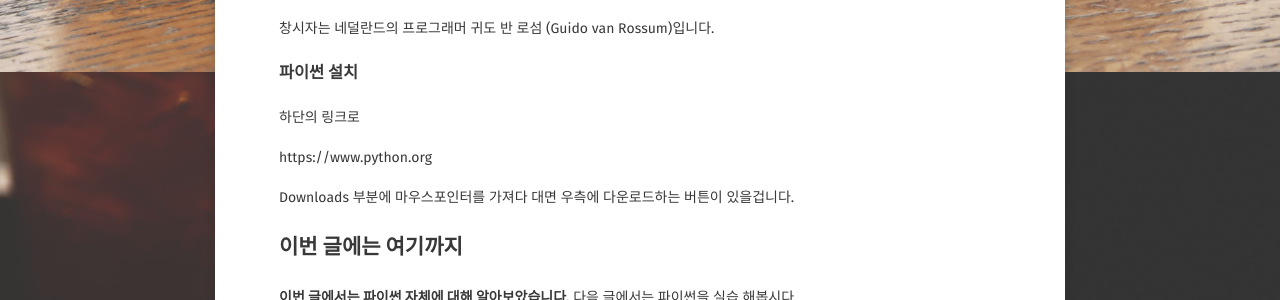
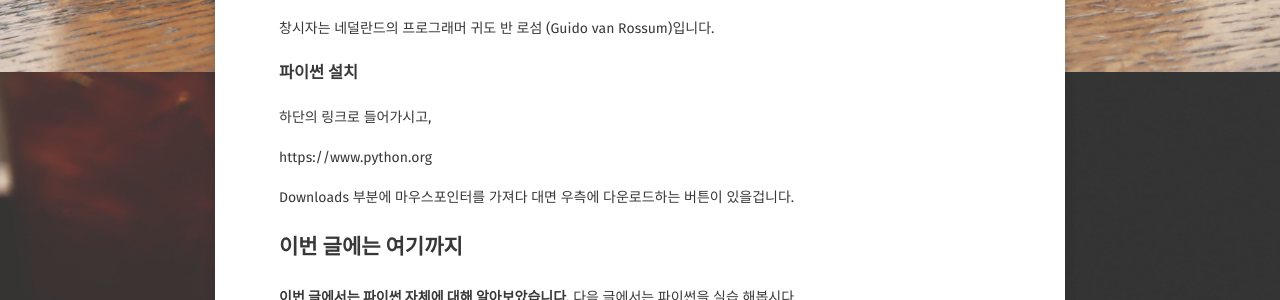
Before and after one commit to yellowwhale23/yellowwhale23.github.com, a Jekyll site: the page built from _posts/2023-02-03-What-is-the-python.md, in a window 1280 px wide. Shown: the part 828-1128 px from the top of the page. Built offline with Jekyll 4.4.1, drawn with Linux system fonts in a browser that asks for light colours; some web fonts are replaced; our own code applies the rules of GitHub Pages for plain Markdown files; comment, search, counter and statistics services are not loaded.

Commit message:
Update 2023-02-03-What-is-the-python.md

```diff
--- a/_posts/2023-02-03-What-is-the-python.md
+++ b/_posts/2023-02-03-What-is-the-python.md
@@ -37,7 +37,7 @@ python, 파이썬은 프로그래밍 언어입니다.
 
 ### 파이썬 설치
 
-하단의 링크로
+하단의 링크로 들어가시고,
 
 https://www.python.org
 
```
